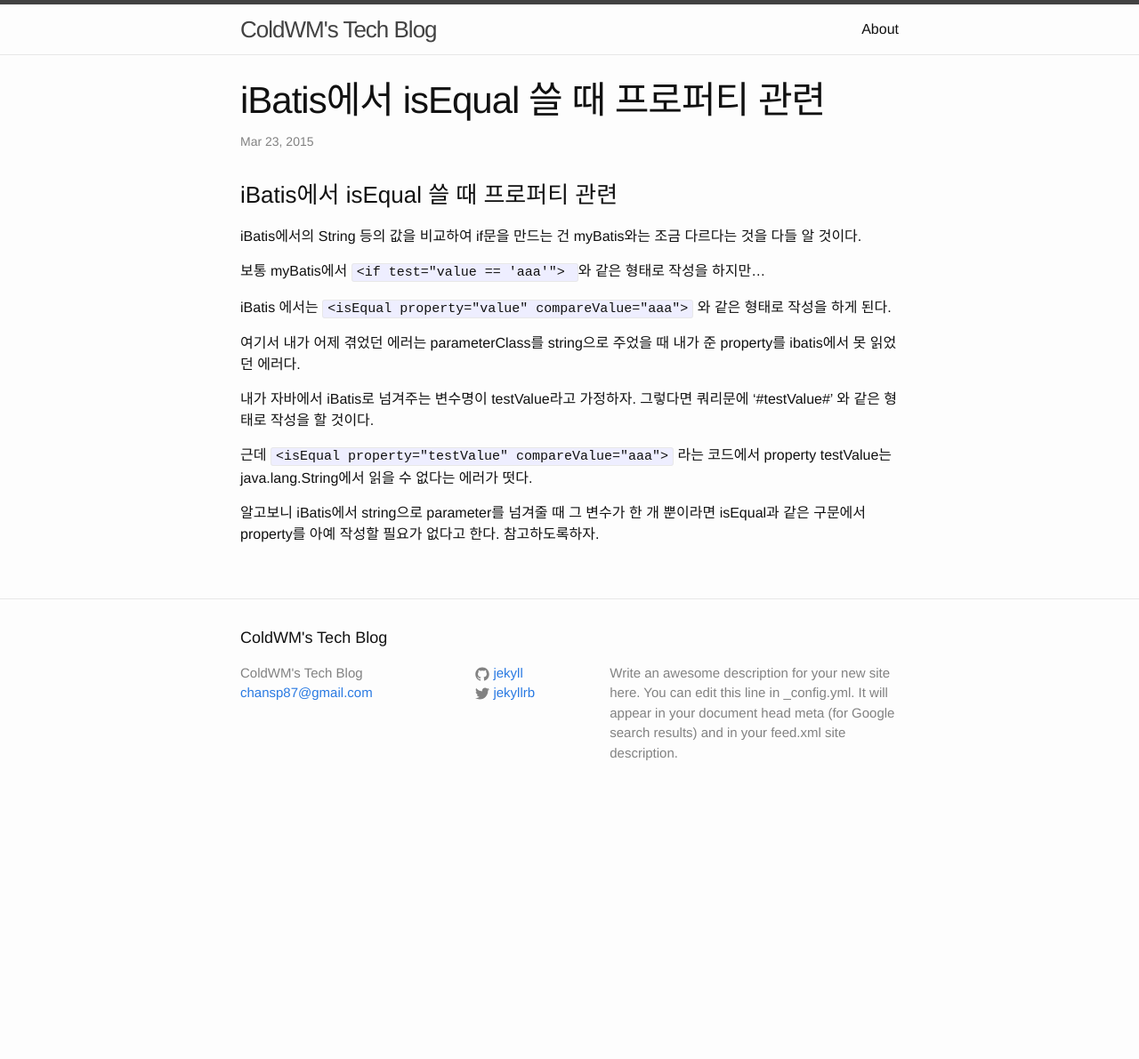
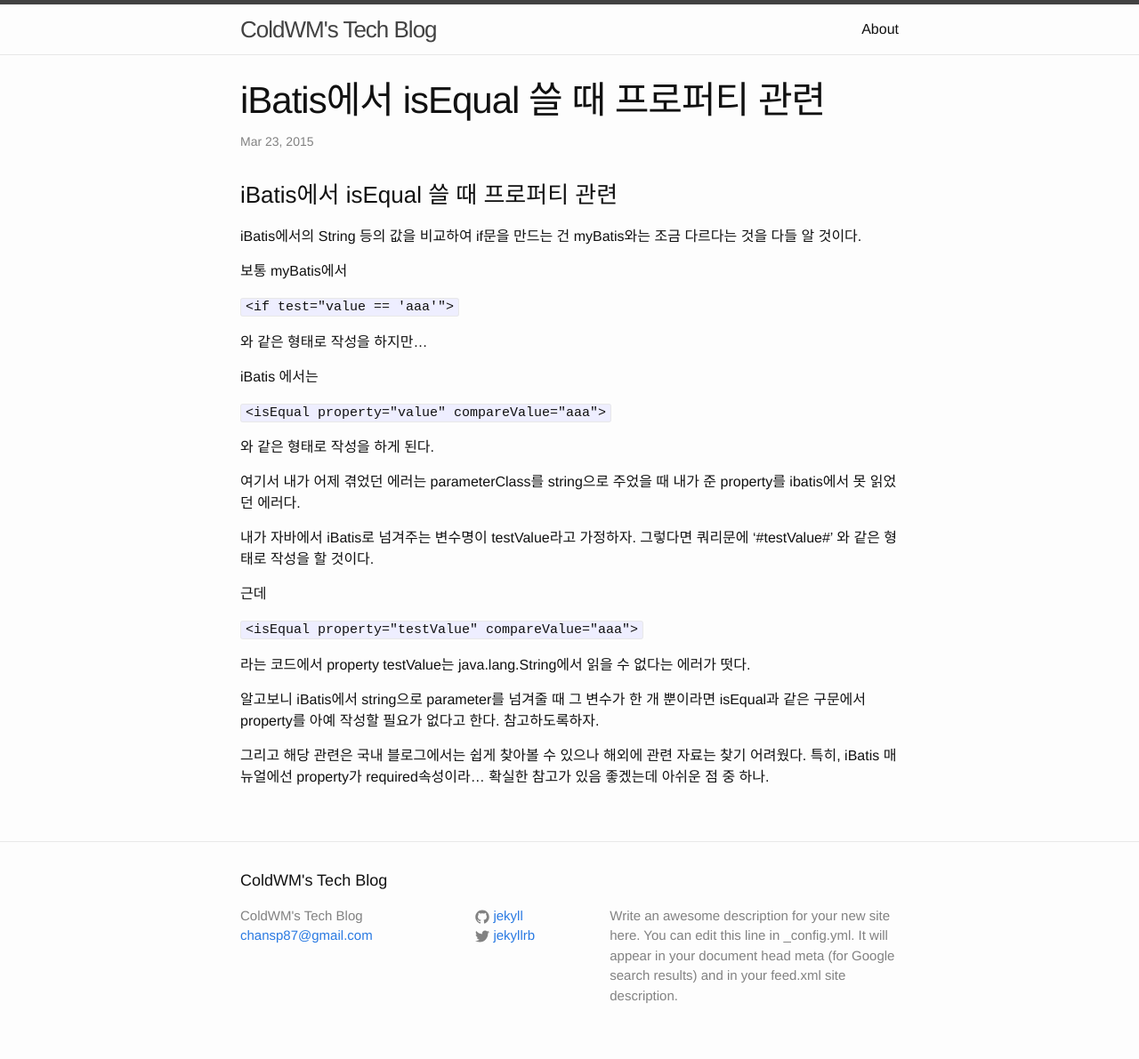
Before and after one commit to ColdWM/blog, a Jekyll site: the page built from _posts/2015-03-23-iBatis-Syntax-About-Property.md, in a window 1280 px wide. Shown: the whole page at 89% size. Built offline with Jekyll 4.4.1, drawn with Linux system fonts in a browser that asks for light colours; Markdown is read by kramdown in place of the engine named in the settings; before the commit the page ends 918 px from its top, so only the background shows below that.

Commit message:
Update 2015-03-23-iBatis-Syntax-About-Property.md

```diff
--- a/_posts/2015-03-23-iBatis-Syntax-About-Property.md
+++ b/_posts/2015-03-23-iBatis-Syntax-About-Property.md
@@ -13,11 +13,15 @@ iBatis에서의 String 등의 값을 비교하여 if문을 만드는 건
 myBatis와는 조금 다르다는 것을 다들 알 것이다.
 
 보통 myBatis에서
+
   `<if test="value == 'aaa'"> `
+
 와 같은 형태로 작성을 하지만...
 
 iBatis 에서는
+
   `<isEqual property="value" compareValue="aaa">`
+
 와 같은 형태로 작성을 하게 된다.
 
 여기서 내가 어제 겪었던 에러는
@@ -27,9 +31,15 @@ parameterClass를 string으로 주었을 때 내가 준 property를 ibatis에서
 그렇다면 쿼리문에 '#testValue#' 와 같은 형태로 작성을 할 것이다.
 
 근데
+
   `<isEqual property="testValue" compareValue="aaa">`
+
 라는 코드에서 property testValue는 java.lang.String에서 읽을 수 없다는 에러가 떳다.
 
 알고보니 iBatis에서 string으로 parameter를 넘겨줄 때  그 변수가 한 개 뿐이라면
 isEqual과 같은 구문에서 property를 아예 작성할 필요가 없다고 한다.
 참고하도록하자.
+
+그리고 해당 관련은 국내 블로그에서는 쉽게 찾아볼 수 있으나 해외에 관련 자료는
+찾기 어려웠다. 특히, iBatis 매뉴얼에선 property가 required속성이라...
+확실한 참고가 있음 좋겠는데 아쉬운 점 중 하나.
```
